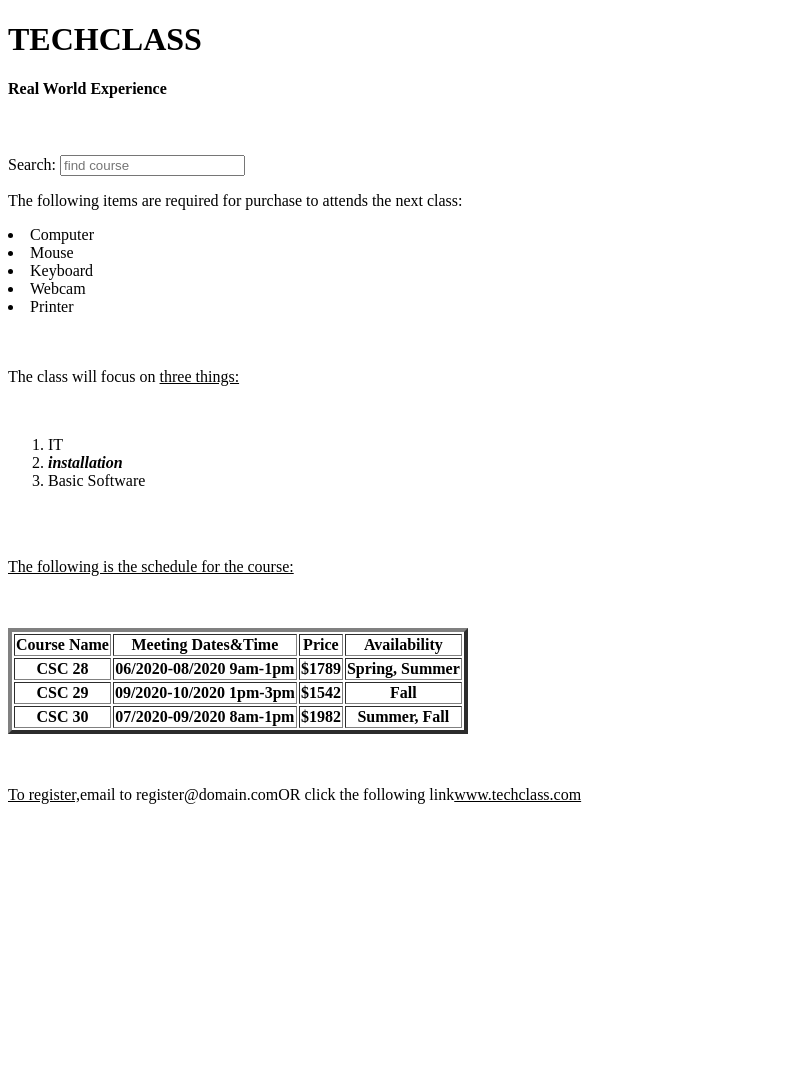
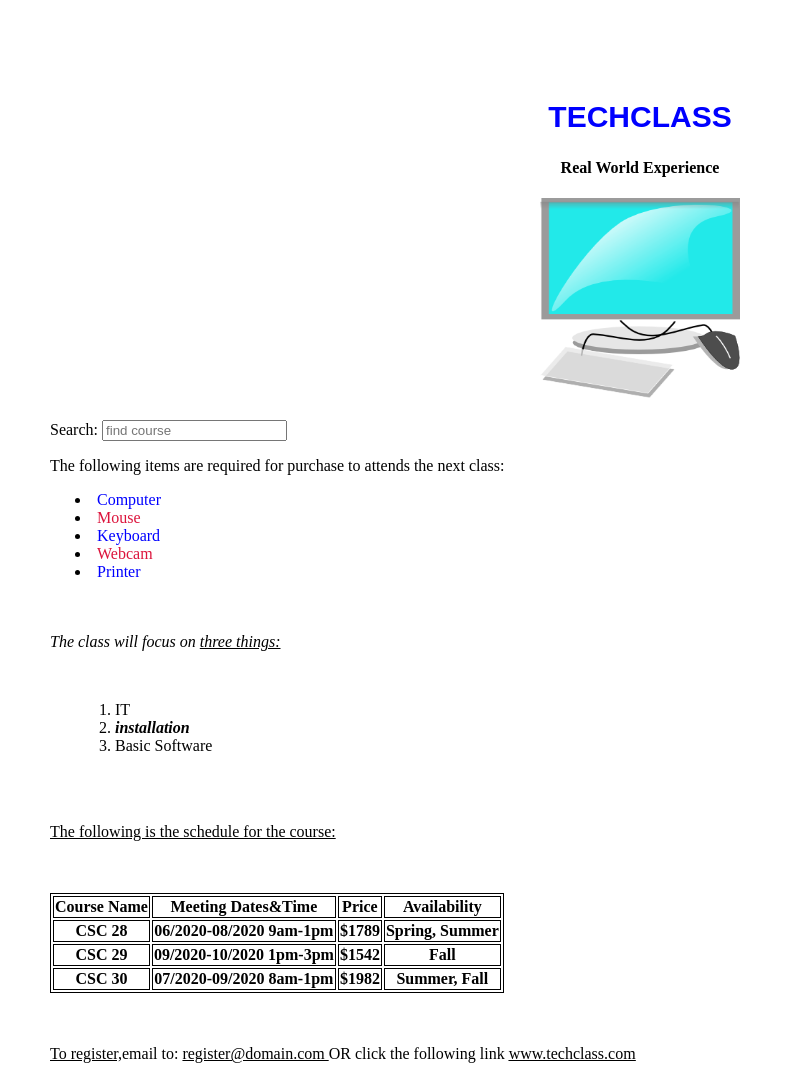
Before and after one commit to Nerozzz95/Cisc-4800-exam-01, a plain HTML site: page Exam 01/index.html in a window 1280 px wide. Shown: the whole page, without its empty margins (0-795 px from the left). Before the commit the page ends 820 px from the top, so only its background shows below. Drawn offline with Linux system fonts and the light colour scheme.

Commit message:
Add files via upload

```diff
--- /dev/null
+++ b/Exam 01/css/style.css
@@ -0,0 +1,28 @@
+@charset "UTF-8";
+body {
+    background-color: white;
+    margin-top: 100px;
+    margin-bottom: 100px;
+    margin-right: 50px;
+    margin-left: 50px;
+}
+h2 {
+    font-family: Arial;
+    color: blue;
+    font-size: 30px;
+}
+ul{
+    margin-left: 45px;
+}
+li{
+    margin-left: 25px;
+}
+table, th, td{
+    border:1px solid;
+}
+a:link{
+    color:black;
+}
+li::before{
+    color:blue;
+}
--- /dev/null
+++ b/Exam 01/img/css/style.css
@@ -0,0 +1,28 @@
+@charset "UTF-8";
+body {
+    background-color: white;
+    margin-top: 100px;
+    margin-bottom: 100px;
+    margin-right: 50px;
+    margin-left: 50px;
+}
+h2 {
+    font-family: Arial;
+    color: blue;
+    font-size: 30px;
+}
+ul{
+    margin-left: 45px;
+}
+li{
+    margin-left: 25px;
+}
+table, th, td{
+    border:1px solid;
+}
+a:link{
+    color:black;
+}
+li::before{
+    color:blue;
+}
--- a/Exam 01/index.html
+++ b/Exam 01/index.html
@@ -1,28 +1,43 @@
 <!DOCTYPE html>
 <html>
+<link rel="stylesheet" type="text/css" href="css/style.css" />
 <head>
 	<body>
 
 		<div id="title">
-		<h1>TECHCLASS</h1>
-		<h4>Real World Experience</h4>
-		<img id-"computer" scr="img/computer.png">
+			<h2 align="center">TECHCLASS</h2>
+			<h4 align="center">Real World Experience</h4>
+			<div align="center">
+				<img id="computer" src="img/computer.png" width="200" height="200">
+			</div>
 		</div>
 		<br>
 		<label for="new-course">Search:</label>
-	<input type="text" id ="new-course" name="new-course" placeholder="find course">
+		<input type="text" id="new-course" name="new-course" placeholder="find course" >
 		<br>
 		<p>The following items are required for purchase to attends the next class:</p>
 		<u1>
-		<li>Computer</li>
-		<li>Mouse</li>
-		<li>Keyboard</li>
-		<li>Webcam</li>
-		<li>Printer</li>
+			<li>
+				<font color="#0000FF">Computer</font>
+			</li>
+			<li>
+				<font color="#DC143C">Mouse</font>
+			</li>
+			<li>
+				<font color="#0000FF">Keyboard</font>
+			</li>
+			<li>
+				<font color="#DC143C">Webcam</font>
+			</li>
+			<li>
+				<font color="#0000FF">Printer</font>
+			</li>
 		</u1>
 		<br>
 		<br>
-	<p>The class will focus on <ins>three things:</ins></p>
+		<p>
+			<i>The class will focus on <ins><id="red">three</id> things:</ins></i>
+		</p>
 		<br>
 		<ol>
 			<li>IT</li>
@@ -66,9 +81,10 @@
 		</table>
 		<br>
 		<br>
-	<footer id="siteFooter">
+		<foot id="siteFooter">
 			<p>
-		<ins>To register,</ins>email to <a herf="register@domain.com/">register@domain.com</a>OR click the following link<a herf="www.techclass.com/"</a><ins>www.techclass.com</ins>
+				<ins>To register,</ins>email to: <a href="register@domain.com/" class="link">register@domain.com </a>
+				OR click the following link <a href="www.techclass.com/"><ins>www.techclass.com</ins></a>
 			</p>
 			<body>
 </html>
```
Lines whose indentation alone changed are shown as unchanged.
